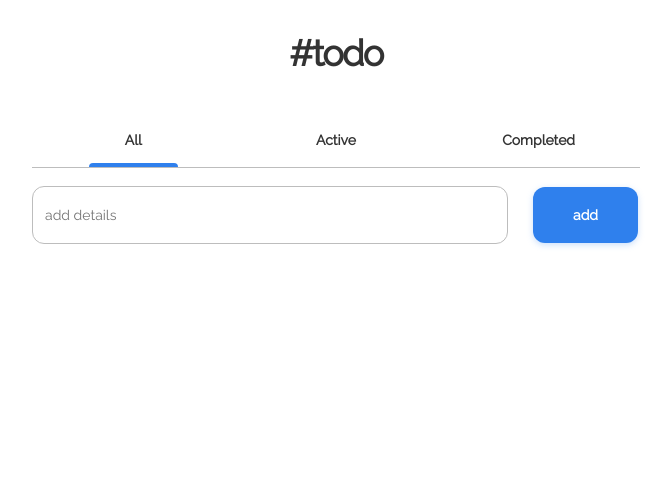
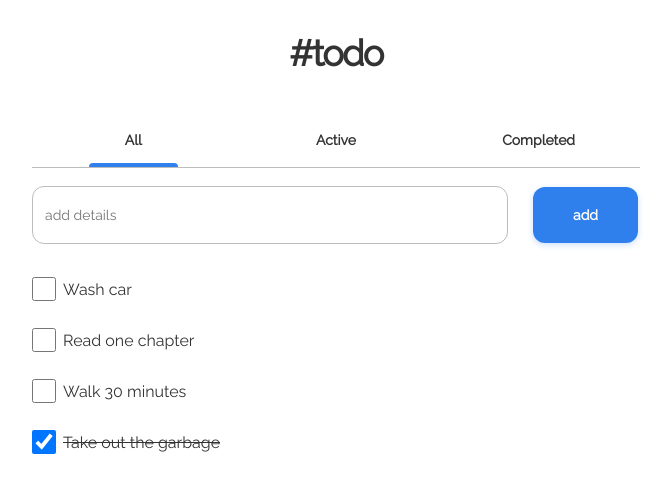
Before and after one commit to EzequielCaste/todo-devchallenges, a React (Vite) app: page / in a window 1280 px wide. Shown: the top 492 px of the page, without its empty margins (304-975 px from the left). Built offline with nearby package versions, Linux system fonts and the light colour scheme.

Commit message:
create TodoItem component to display individual todos

```diff
--- a/src/components/Todo.tsx
+++ b/src/components/Todo.tsx
@@ -1,7 +1,11 @@
-import React, { useState } from 'react';
-import styled from 'styled-components';
-import TabContainer from './TabContainer';
-import TodoForm from './TodoForm';
+import React, {useState} from 'react'
+import styled from 'styled-components'
+import TabContainer from './TabContainer'
+import TodoForm from './TodoForm'
+import TodoList from './TodoList'
+import {todos} from '../todos.json'
+
+import {useLocalStorage} from '../hooks/useLocalStorage'
 
 const Header = styled.h1`
   font-weight: 700;
@@ -12,24 +16,47 @@ letter-spacing: -0.045em;
   text-transform: lowercase;
   margin-top: 32px;
 `
-
+interface Todo {
+  id: number
+  text: string
+  status: string
+}
 
 const Todo = () => {
   const [activeTab, setActiveTab] = useState('all')
+  const [tasks, setTasks] = useLocalStorage('todos', todos)
 
   function handleClick(e: React.MouseEvent<HTMLDivElement>) {
     console.log(e.currentTarget.innerText)
     setActiveTab(e.currentTarget.innerText.toLowerCase())
   }
 
+  function toogleCompleted(todo: Todo) {
+    //
+  }
+
+  let todosToShow: {
+    id: number
+    text: string
+    status: string
+  }[] = [...tasks]
+
+  switch (activeTab) {
+    case 'completed':
+      todosToShow = tasks.filter((todo) => todo.status === 'completed')
+      break
+    case 'active':
+      todosToShow = tasks.filter((todo) => todo.status === 'active')
+    default:
+      break
+  }
+
   return (
     <>
       <Header>#Todo</Header>
-      <TabContainer
-        active={activeTab}
-        handleClick={handleClick}
-      />
+      <TabContainer active={activeTab} handleClick={handleClick} />
       <TodoForm active={activeTab} />
+      <TodoList todos={todosToShow} />
     </>
   )
 }
--- /dev/null
+++ b/src/components/TodoItem/index.tsx
@@ -0,0 +1,46 @@
+import React, { useState } from 'react'
+import styled from 'styled-components'
+import { Todo } from '../../types'
+
+interface Props {
+  todo: Todo
+}
+
+const Li = styled.li<{status?: boolean}>`
+display: flex;
+cursor: pointer;
+width: fit-content;
+align-items: center;
+margin-bottom: 27px;
+text-decoration: ${props => props.status ? 'line-through' : 'none' };
+`
+
+const Input = styled.input`
+width: 24px;
+height: 24px;
+margin-right: 7px;
+`
+
+const TodoItem:React.FC<Props> = ({ todo }) => {
+  const [completed, setCompleted] = useState(todo.status === 'completed')
+
+  function toggleTodo() {
+    setCompleted(!completed);
+  }
+
+  return (
+    <Li
+      onClick={toggleTodo}
+      status={completed}
+    >
+      <Input
+        onChange={() => {}}
+        type="checkbox"
+        checked={completed}
+      />
+      {todo.text}
+    </Li>
+  )
+}
+
+export default TodoItem
--- /dev/null
+++ b/src/components/TodoList/index.tsx
@@ -0,0 +1,31 @@
+import styled from 'styled-components'
+import { Todo } from '../../types'
+import TodoItem from '../TodoItem'
+
+const Container = styled.div`
+  margin-top: 33px;
+`
+const Ul = styled.ul`
+list-style: none;
+`
+
+interface Props {
+  todos: Todo[]
+}
+
+
+const TodoList:React.FC<Props>= ({ todos }) => {
+  return (
+    <Container>
+      <Ul>
+        {
+          todos.map((todo) => (
+            <TodoItem key={todo.id} todo={todo} />
+          ))
+        }
+      </Ul>
+    </Container>
+  )
+}
+
+export default TodoList
--- /dev/null
+++ b/src/hooks/useLocalStorage.tsx
@@ -0,0 +1,40 @@
+import { useState } from "react";
+
+export function useLocalStorage<T>(key: string, initialValue: T) {
+  // State to store our value
+  // Pass initial state function to useState so logic is only executed once
+  const [storedValue, setStoredValue] = useState<T>(() => {
+    if (typeof window === "undefined") {
+      return initialValue;
+    }
+    try {
+      // Get from local storage by key
+      const item = window.localStorage.getItem(key);
+      // Parse stored json or if none return initialValue
+      return item ? JSON.parse(item) : initialValue;
+    } catch (error) {
+      // If error also return initialValue
+      console.log(error);
+      return initialValue;
+    }
+  });
+  // Return a wrapped version of useState's setter function that ...
+  // ... persists the new value to localStorage.
+  const setValue = (value: T | ((val: T) => T)) => {
+    try {
+      // Allow value to be a function so we have same API as useState
+      const valueToStore =
+        value instanceof Function ? value(storedValue) : value;
+      // Save state
+      setStoredValue(valueToStore);
+      // Save to local storage
+      if (typeof window !== "undefined") {
+        window.localStorage.setItem(key, JSON.stringify(valueToStore));
+      }
+    } catch (error) {
+      // A more advanced implementation would handle the error case
+      console.log(error);
+    }
+  };
+  return [storedValue, setValue] as const;
+}
--- /dev/null
+++ b/src/todos.json
@@ -0,0 +1,24 @@
+{
+  "todos": [
+    {
+      "id": 1,
+      "text": "Wash car",
+      "status": "active"
+    },
+    {
+      "id": 2,
+      "text": "Read one chapter",
+      "status": "active"
+    },
+    {
+      "id": 3,
+      "text": "Walk 30 minutes",
+      "status": "active"
+    },
+    {
+      "id": 4,
+      "text": "Take out the garbage",
+      "status": "completed"
+    }
+  ]
+}
--- /dev/null
+++ b/src/types.d.ts
@@ -0,0 +1,5 @@
+export interface Todo {
+  id: number
+  text: string
+  status: string
+}
```
Lines whose indentation alone changed are shown as unchanged.
